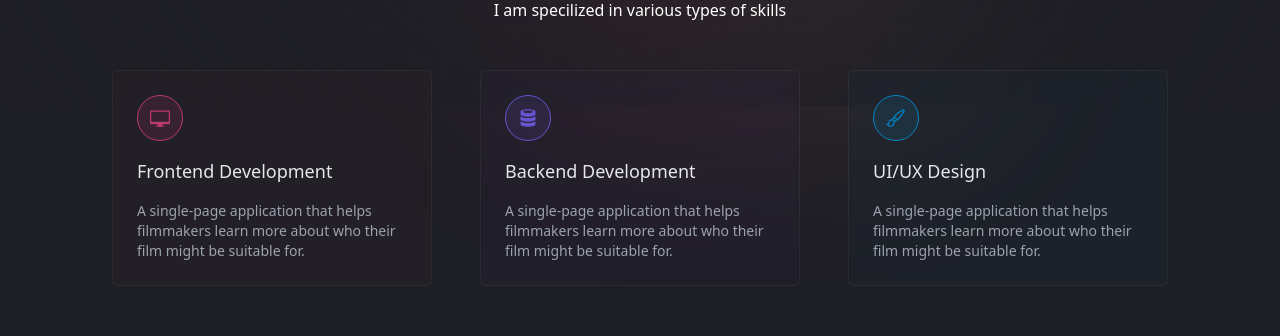
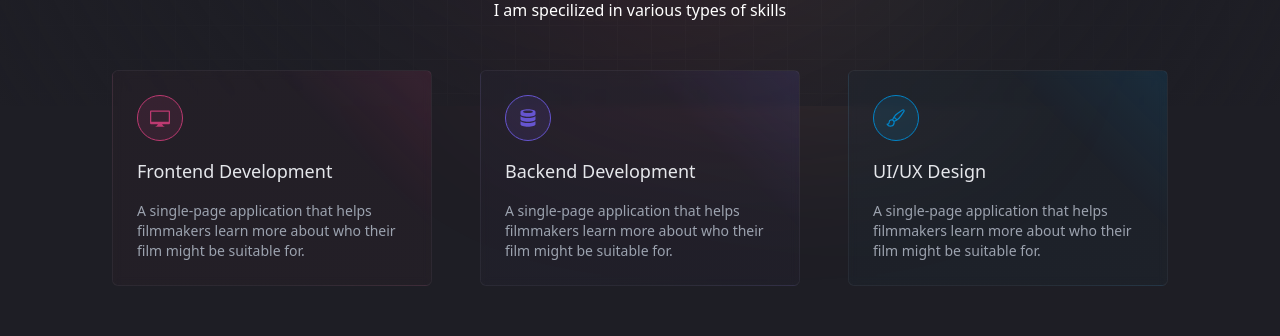
Before and after one commit to manickjamadar/personal-website, a Next.js app: page / in a window 1280 px wide. Shown: the part 694-1030 px from the top of the page. Built offline with nearby package versions, Linux system fonts and the light colour scheme.

Commit message:
speciilizaiton card gradient added

```diff
--- a/app/components/specilizationCard.tsx
+++ b/app/components/specilizationCard.tsx
@@ -9,11 +9,13 @@ const SpecilizationCard: React.FC<Props> = ({ specilization }) => {
     <div
       className="flex flex-col gap-4 max-w-xs items-start border border-slate-50 border-opacity-5 backdrop-filter backdrop-blur-sm rounded-md p-6"
       style={{
-        background: specilization.color + "08",
+        background: `linear-gradient(45deg, ${
+          specilization.color + "08"
+        } 70%, ${specilization.color + "26"} 100%)`,
       }}
     >
       <div
-        className="text-xl p-3 bg-primary bg-opacity-10 text-primary border border-primary rounded-full"
+        className="text-xl p-3 border rounded-full"
         style={{
           background: specilization.color + "20",
           borderColor: specilization.color,
```
